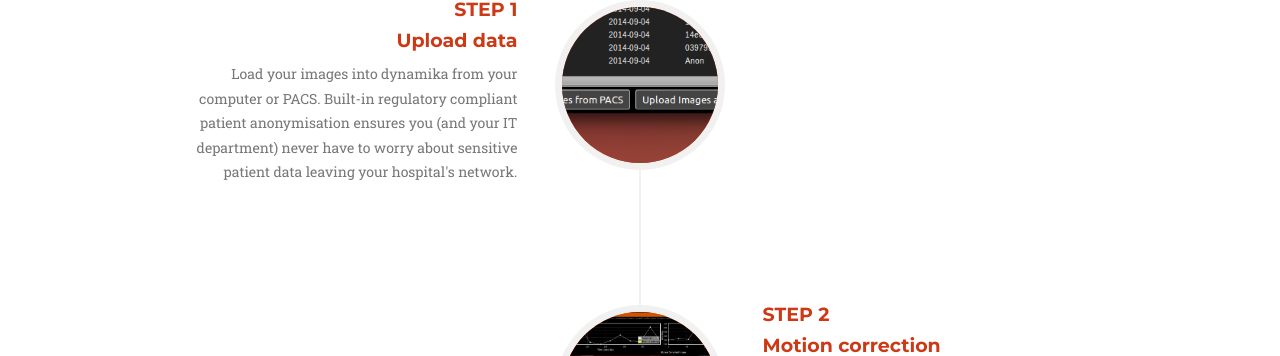
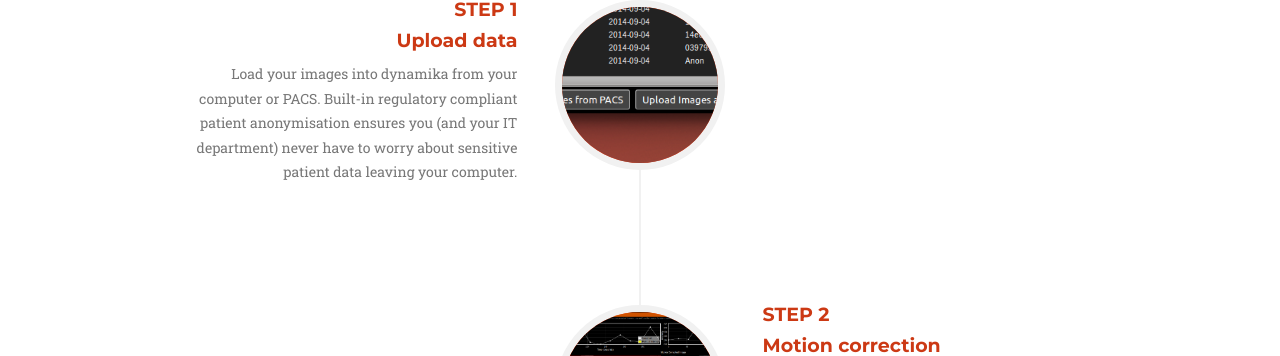
Before and after one commit to imageanalysis/openaccess, a Jekyll site: the page built from index.html, in a window 1280 px wide and 900 px high, scrolled down 1628 px. Shown: the part 196-552 px from the top of the window. Built offline with Jekyll 4.4.1, drawn with Linux system fonts in a browser that asks for light colours; some web fonts are replaced.

Commit message:
Update workflow.html

```diff
--- a/_includes/workflow.html
+++ b/_includes/workflow.html
@@ -20,7 +20,7 @@
                                     <h4 class="subheading">Upload data</h4>
                                 </div>
                                 <div class="timeline-body">
-                                    <p class="text-muted">Load your images into dynamika from your computer or PACS. Built-in regulatory compliant patient anonymisation ensures you (and your IT department) never have to worry about sensitive patient data leaving your hospital's network.</p>
+                                    <p class="text-muted">Load your images into dynamika from your computer or PACS. Built-in regulatory compliant patient anonymisation ensures you (and your IT department) never have to worry about sensitive patient data leaving your computer.</p>
                                 </div>
                             </div>
                         </li>
```
